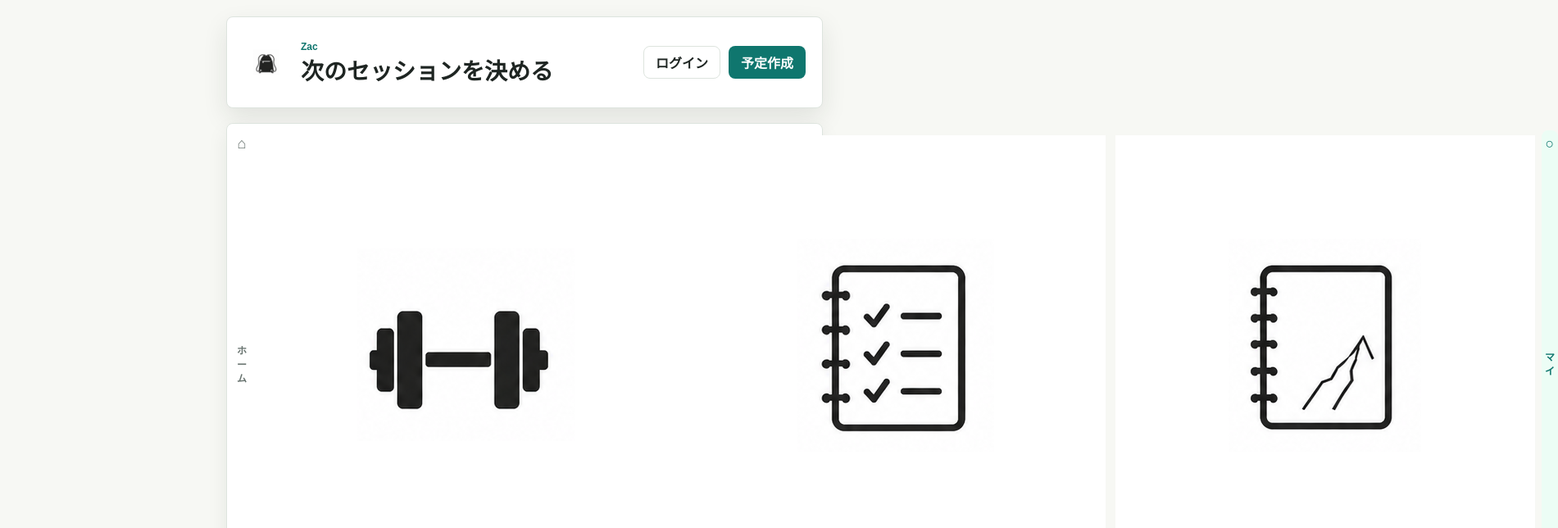
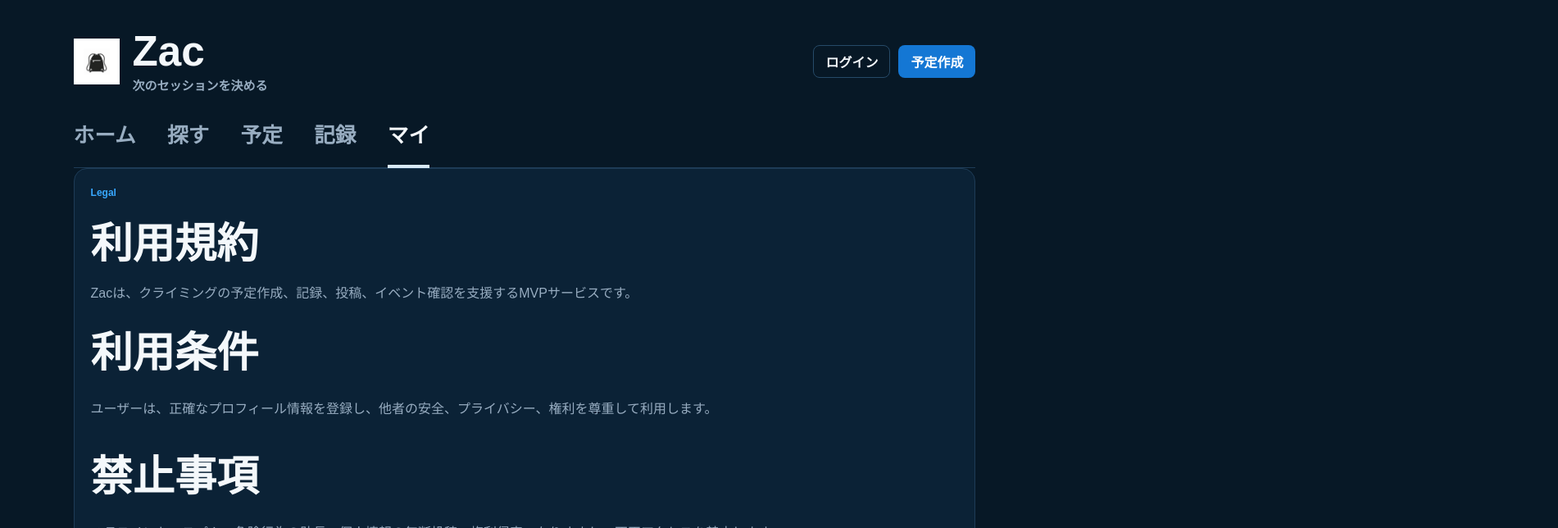
Before and after one commit to kabuto-kohei/zac, a Next.js app in the folder apps/web/: page /legal/terms in a window 1280 px wide. Shown: the top 644 px of the page at 82% size, 1901 px wide, since content can reach past the window. Built offline with nearby package versions, Linux system fonts and the light colour scheme; no server answers.

Commit message:
Web UIをダークテーマに刷新

```diff
--- a/apps/web/app/globals.css
+++ b/apps/web/app/globals.css
@@ -1,14 +1,17 @@
 :root {
-  color-scheme: light;
-  --bg: #f7f8f4;
-  --surface: #ffffff;
-  --ink: #1e2522;
-  --muted: #68736f;
-  --line: #dde4de;
-  --brand: #0f766e;
+  color-scheme: dark;
+  --bg: #071826;
+  --surface: #0b2236;
+  --surface-strong: #0f2f4b;
+  --surface-soft: #0a1f32;
+  --ink: #f4f8fb;
+  --muted: #98adc1;
+  --line: #1e3c57;
+  --brand: #38a8ff;
+  --brand-strong: #1477d4;
   --accent: #f59e0b;
-  --danger: #b45309;
-  --shadow: 0 12px 30px rgba(25, 36, 31, 0.1);
+  --danger: #f59e0b;
+  --shadow: none;
 }
 
 * {
@@ -39,11 +42,11 @@ a {
 .app-shell {
   display: flex;
   flex-direction: column;
-  gap: 18px;
-  width: min(100%, 760px);
+  gap: 0;
+  width: min(100%, 2200px);
   min-height: 100vh;
   margin: 0 auto;
-  padding: 20px 16px 40px;
+  padding: 0 clamp(20px, 7vw, 280px) 96px;
 }
 
 .topbar,
@@ -59,7 +62,7 @@ a {
 .empty-state {
   background: var(--surface);
   border: 1px solid var(--line);
-  border-radius: 8px;
+  border-radius: 16px;
   box-shadow: var(--shadow);
 }
 
@@ -67,15 +70,18 @@ a {
   display: flex;
   align-items: center;
   justify-content: space-between;
-  gap: 16px;
-  min-height: 112px;
-  padding: 20px;
+  gap: 32px;
+  min-height: 126px;
+  padding: 34px 0 22px;
+  background: transparent;
+  border: 0;
+  border-radius: 0;
 }
 
 .topbar-brand {
   display: flex;
   align-items: center;
-  gap: 14px;
+  gap: 16px;
   min-width: 0;
 }
 
@@ -96,18 +102,23 @@ p {
 
 h1 {
   margin-bottom: 0;
-  font-size: 28px;
+  color: var(--ink);
+  font-size: clamp(44px, 4vw, 58px);
   line-height: 1.15;
 }
 
 h2 {
   margin-bottom: 0;
-  font-size: 20px;
+  color: var(--ink);
+  font-size: clamp(30px, 4vw, 56px);
+  line-height: 1.06;
 }
 
 h3 {
   margin-bottom: 6px;
-  font-size: 17px;
+  color: var(--ink);
+  font-size: clamp(20px, 1.7vw, 28px);
+  line-height: 1.35;
 }
 
 p {
@@ -128,7 +139,7 @@ p {
 }
 
 .primary-action {
-  background: var(--brand);
+  background: var(--brand-strong);
   color: white;
 }
 
@@ -139,21 +150,19 @@ p {
 }
 
 .ghost-button {
-  border-color: var(--line);
-  background: white;
+  border-color: #264a68;
+  background: transparent;
   color: var(--ink);
 }
 
 .ghost-button.is-active {
-  border-color: #99f6e4;
-  background: #ecfdf5;
+  border-color: var(--brand);
+  background: rgba(56, 168, 255, 0.13);
   color: var(--brand);
 }
 
 .metric-strip {
-  display: grid;
-  grid-template-columns: repeat(3, 1fr);
-  padding: 14px;
+  display: none;
 }
 
 .metric {
@@ -173,13 +182,14 @@ p {
 
 .stack {
   display: grid;
-  gap: 12px;
+  gap: 28px;
 }
 
 .section-title {
   display: flex;
   align-items: center;
   justify-content: space-between;
+  margin-top: 44px;
 }
 
 .section-title span {
@@ -193,7 +203,7 @@ p {
   grid-template-columns: 58px minmax(0, 1fr);
   gap: 12px;
   align-items: start;
-  padding: 14px;
+  padding: 18px;
 }
 
 .composer-avatar {
@@ -202,7 +212,7 @@ p {
   width: 52px;
   height: 52px;
   border-radius: 50%;
-  background: #ecfdf5;
+  background: #0e3556;
 }
 
 .composer-main {
@@ -216,9 +226,9 @@ p {
   align-items: center;
   min-height: 44px;
   border: 1px solid var(--line);
-  border-radius: 8px;
+  border-radius: 14px;
   padding: 0 12px;
-  background: #f8fafc;
+  background: var(--surface-soft);
   color: var(--muted);
   font-weight: 700;
 }
@@ -236,17 +246,89 @@ p {
   gap: 6px;
   min-height: 36px;
   border: 1px solid var(--line);
-  border-radius: 8px;
-  background: white;
+  border-radius: 999px;
+  background: transparent;
   color: var(--ink);
   font-size: 13px;
+  font-weight: 700;
+}
+
+.topbar-subtitle {
+  margin: 0;
+  color: var(--muted);
+  font-size: 15px;
+  font-weight: 700;
+}
+
+.featured-events {
+  display: grid;
+  gap: 26px;
+  border-top: 1px solid var(--line);
+  padding-top: clamp(46px, 6vw, 86px);
+}
+
+.featured-event-grid {
+  display: grid;
+  grid-template-columns: repeat(3, minmax(0, 1fr));
+  gap: clamp(28px, 4vw, 64px);
+}
+
+.featured-event {
+  display: grid;
+  grid-template-columns: 116px minmax(0, 1fr);
+  gap: 22px;
+  align-items: center;
+  min-width: 0;
+}
+
+.featured-event-thumb {
+  display: grid;
+  place-items: center;
+  width: 116px;
+  height: 116px;
+  border-radius: 20px;
+  background: linear-gradient(135deg, #f8fbff, #d9edff);
+}
+
+.featured-event-copy {
+  display: grid;
+  gap: 8px;
+  min-width: 0;
+}
+
+.featured-event-tag {
+  width: fit-content;
+  border: 1px solid var(--brand);
+  border-radius: 3px;
+  padding: 2px 10px;
+  color: var(--brand);
+  font-size: 15px;
+  font-weight: 700;
+}
+
+.featured-event strong {
+  color: var(--ink);
+  font-size: clamp(22px, 2vw, 30px);
+  line-height: 1.35;
+}
+
+.featured-event small {
+  color: #a9bfd2;
+  font-size: 18px;
+  font-weight: 700;
+}
+
+.featured-more {
+  justify-self: center;
+  color: var(--brand);
+  font-size: 20px;
   font-weight: 700;
 }
 
 .home-shortcuts {
   display: grid;
   grid-template-columns: repeat(3, minmax(0, 1fr));
-  gap: 10px;
+  gap: 14px;
 }
 
 .home-shortcut {
@@ -254,8 +336,8 @@ p {
   gap: 4px;
   min-width: 0;
   border: 1px solid var(--line);
-  border-radius: 8px;
-  padding: 12px;
+  border-radius: 16px;
+  padding: 16px;
   background: var(--surface);
   box-shadow: var(--shadow);
 }
@@ -298,7 +380,7 @@ p {
 .activity-tab {
   border: 1px solid var(--line);
   border-radius: 999px;
-  background: white;
+  background: transparent;
   color: var(--muted);
   font-weight: 700;
   white-space: nowrap;
@@ -330,13 +412,13 @@ p {
 
 .feed-tab.is-active,
 .activity-tab.is-active {
-  border-color: #99f6e4;
-  background: #ecfdf5;
+  border-color: var(--brand);
+  background: rgba(56, 168, 255, 0.13);
   color: var(--brand);
 }
 
 .feed-tab.is-active span {
-  background: white;
+  background: var(--surface);
   color: var(--brand);
 }
 
@@ -345,7 +427,7 @@ p {
   grid-template-columns: minmax(0, 1fr) auto;
   gap: 14px;
   align-items: center;
-  padding: 16px;
+  padding: 18px;
 }
 
 .digest-card h2 {
@@ -360,7 +442,7 @@ p {
 .search-panel {
   background: var(--surface);
   border: 1px solid var(--line);
-  border-radius: 8px;
+  border-radius: 16px;
   box-shadow: var(--shadow);
 }
 
@@ -369,7 +451,7 @@ p {
   grid-template-columns: minmax(0, 1fr) auto;
   gap: 16px;
   align-items: center;
-  padding: 16px;
+  padding: 24px;
 }
 
 .explore-hero h2 {
@@ -390,9 +472,9 @@ p {
   display: grid;
   gap: 2px;
   border: 1px solid var(--line);
-  border-radius: 8px;
+  border-radius: 14px;
   padding: 10px;
-  background: #f8fafc;
+  background: var(--surface-soft);
   color: var(--muted);
   font-size: 12px;
   font-weight: 700;
@@ -407,7 +489,7 @@ p {
 .search-panel {
   display: grid;
   gap: 12px;
-  padding: 14px;
+  padding: 18px;
 }
 
 .filter-chips {
@@ -421,14 +503,14 @@ p {
   border: 1px solid var(--line);
   border-radius: 999px;
   padding: 0 12px;
-  background: white;
+  background: transparent;
   color: var(--muted);
   font-weight: 700;
 }
 
 .filter-chip.is-active {
-  border-color: #99f6e4;
-  background: #ecfdf5;
+  border-color: var(--brand);
+  background: rgba(56, 168, 255, 0.13);
   color: var(--brand);
 }
 
@@ -453,10 +535,25 @@ p {
 
 .content-card {
   display: grid;
-  grid-template-columns: 86px minmax(0, 1fr) auto;
-  gap: 14px;
+  grid-template-columns: 128px minmax(0, 1fr);
+  gap: 26px;
   align-items: center;
-  padding: 12px;
+  min-width: 0;
+  border: 0;
+  padding: 0;
+  background: transparent;
+}
+
+.content-card > .ghost-button {
+  grid-column: 2;
+  justify-self: start;
+}
+
+.feed-grid {
+  display: grid;
+  grid-template-columns: repeat(2, minmax(0, 1fr));
+  column-gap: clamp(58px, 7vw, 110px);
+  row-gap: 52px;
 }
 
 .card-message {
@@ -478,12 +575,12 @@ p {
 }
 
 .card-meta-row span {
-  border: 1px solid var(--line);
+  border: 0;
   border-radius: 999px;
-  padding: 3px 8px;
-  background: #f8fafc;
-  color: var(--muted);
-  font-size: 12px;
+  padding: 0;
+  background: transparent;
+  color: #8fa8be;
+  font-size: 16px;
   font-weight: 700;
 }
 
@@ -495,7 +592,7 @@ p {
 }
 
 .wide-card {
-  padding: 16px;
+  padding: 18px;
 }
 
 .hero-card {
@@ -515,9 +612,9 @@ p {
 .avatar {
   display: grid;
   place-items: center;
-  min-height: 72px;
-  border-radius: 8px;
-  background-color: #dbeafe;
+  min-height: 128px;
+  border-radius: 20px;
+  background-color: var(--surface-strong);
 }
 
 .avatar {
@@ -563,9 +660,10 @@ p {
 .search-box input {
   min-height: 44px;
   border: 1px solid var(--line);
-  border-radius: 8px;
+  border-radius: 12px;
   padding: 0 12px;
-  background: white;
+  background: var(--surface-soft);
+  color: var(--ink);
 }
 
 .profile-panel {
@@ -587,9 +685,9 @@ p {
   display: grid;
   gap: 2px;
   border: 1px solid var(--line);
-  border-radius: 8px;
+  border-radius: 12px;
   padding: 8px;
-  background: #f8fafc;
+  background: var(--surface-soft);
   color: var(--muted);
   font-size: 12px;
   font-weight: 700;
@@ -629,9 +727,9 @@ p {
   display: grid;
   gap: 3px;
   border: 1px solid var(--line);
-  border-radius: 8px;
+  border-radius: 12px;
   padding: 10px 12px;
-  background: #f8fafc;
+  background: var(--surface-soft);
 }
 
 .mini-list-item span,
@@ -659,10 +757,10 @@ p {
   grid-template-columns: minmax(0, 1fr) auto;
   gap: 14px;
   align-items: center;
-  border: 1px solid #99f6e4;
-  border-radius: 8px;
-  padding: 16px;
-  background: #ecfdf5;
+  border: 1px solid #1c5d84;
+  border-radius: 16px;
+  padding: 18px;
+  background: rgba(10, 35, 55, 0.72);
 }
 
 .guest-banner p:last-child,
@@ -671,7 +769,7 @@ p {
 }
 
 .guest-composer .composer-input {
-  background: #ecfdf5;
+  background: rgba(56, 168, 255, 0.13);
   color: var(--brand);
 }
 
@@ -712,9 +810,9 @@ p {
   width: 100%;
   min-height: 40px;
   border: 1px solid var(--line);
-  border-radius: 8px;
+  border-radius: 12px;
   padding: 0 12px;
-  background: white;
+  background: var(--surface-soft);
   color: var(--ink);
 }
 
@@ -727,16 +825,16 @@ p {
 .comment-item {
   margin: 0;
   border: 1px solid var(--line);
-  border-radius: 8px;
+  border-radius: 12px;
   padding: 10px 12px;
-  background: #f8fafc;
+  background: var(--surface-soft);
   color: var(--ink);
 }
 
 .form-panel {
   display: grid;
   gap: 18px;
-  padding: 18px;
+  padding: 20px;
 }
 
 .form-heading {
@@ -764,9 +862,9 @@ p {
   width: 100%;
   min-height: 44px;
   border: 1px solid var(--line);
-  border-radius: 8px;
+  border-radius: 12px;
   padding: 0 12px;
-  background: white;
+  background: var(--surface-soft);
   color: var(--ink);
 }
 
@@ -797,7 +895,7 @@ p {
   border: 1px solid var(--line);
   border-radius: 999px;
   padding: 4px 8px;
-  background: #f8fafc;
+  background: var(--surface-soft);
   color: var(--ink);
   font-size: 12px;
 }
@@ -814,11 +912,11 @@ p {
 
 .success-message {
   margin: 0;
-  border: 1px solid #99f6e4;
+  border: 1px solid var(--brand);
   border-radius: 8px;
   padding: 12px;
-  background: #ecfdf5;
-  color: #0f766e;
+  background: rgba(56, 168, 255, 0.13);
+  color: var(--brand);
   font-weight: 700;
 }
 
@@ -835,29 +933,27 @@ p {
 }
 
 .bottom-nav {
-  position: sticky;
-  top: 12px;
+  position: static;
   z-index: 10;
-  display: grid;
-  grid-template-columns: repeat(5, 1fr);
-  gap: 4px;
+  display: flex;
+  gap: clamp(22px, 3vw, 48px);
   width: 100%;
-  padding: 8px;
-  background: rgba(255, 255, 255, 0.96);
-  border: 1px solid var(--line);
-  border-radius: 8px;
-  box-shadow: 0 10px 24px rgba(25, 36, 31, 0.08);
+  border-bottom: 1px solid var(--line);
+  padding: 0 0 0;
+  background: transparent;
+  box-shadow: none;
 }
 
 .nav-item {
-  display: grid;
-  justify-items: center;
-  gap: 3px;
-  min-height: 48px;
-  border-radius: 8px;
-  padding: 6px 4px;
+  position: relative;
+  display: flex;
+  align-items: center;
+  gap: 8px;
+  min-height: 66px;
+  border-radius: 0;
+  padding: 0 0 18px;
   color: var(--muted);
-  font-size: 12px;
+  font-size: clamp(19px, 2vw, 28px);
   font-weight: 700;
 }
 
@@ -865,14 +961,58 @@ p {
   font-size: 18px;
 }
 
+.nav-item img,
+.nav-item span[aria-hidden] {
+  display: none;
+}
+
 .nav-item.active {
-  background: #ecfdf5;
-  color: var(--brand);
+  background: transparent;
+  color: var(--ink);
+}
+
+.nav-item.active::after {
+  position: absolute;
+  right: 0;
+  bottom: -1px;
+  left: 0;
+  height: 4px;
+  background: #d8e9f6;
+  content: "";
 }
 
 @media (max-width: 460px) {
   .app-shell {
     padding-bottom: 112px;
+  }
+
+  h1 {
+    font-size: 34px;
+  }
+
+  h2 {
+    font-size: 34px;
+  }
+
+  h3 {
+    font-size: 22px;
+  }
+
+  .featured-event-grid,
+  .feed-grid {
+    grid-template-columns: 1fr;
+  }
+
+  .featured-event {
+    grid-template-columns: 116px minmax(0, 1fr);
+  }
+
+  .featured-event strong {
+    font-size: 22px;
+  }
+
+  .featured-event small {
+    font-size: 16px;
   }
 
   .bottom-nav {
@@ -889,6 +1029,15 @@ p {
     border-left: 0;
     border-radius: 0;
     box-shadow: 0 -10px 24px rgba(25, 36, 31, 0.08);
+  }
+
+  .nav-item {
+    display: grid;
+    justify-items: center;
+    gap: 3px;
+    min-height: 48px;
+    padding: 6px 4px;
+    font-size: 12px;
   }
 
   .content-card {
@@ -952,10 +1101,6 @@ p {
     grid-template-columns: 1fr;
   }
 
-  h1 {
-    font-size: 24px;
-  }
-
   .topbar {
     align-items: stretch;
     flex-direction: column;
@@ -969,3 +1114,15 @@ p {
     flex: 1 1 130px;
   }
 }
+
+@media (min-width: 461px) and (max-width: 900px) {
+  .app-shell {
+    padding-right: clamp(24px, 6vw, 56px);
+    padding-left: clamp(24px, 6vw, 56px);
+  }
+
+  .featured-event-grid,
+  .feed-grid {
+    grid-template-columns: 1fr;
+  }
+}
--- a/apps/web/src/features/home/app-shell.tsx
+++ b/apps/web/src/features/home/app-shell.tsx
@@ -28,8 +28,8 @@ export function AppShell({
         <div className="topbar-brand">
           <ZacIcon icon="logo" size={56} />
           <div>
-            <p className="eyebrow">Zac</p>
-            <h1>次のセッションを決める</h1>
+            <h1>Zac</h1>
+            <p className="topbar-subtitle">次のセッションを決める</p>
           </div>
         </div>
         {action ?? <ShellActions />}
```
Also changed, not shown: apps/web/src/features/home/feed-experience.tsx (+38 -1 lines), 1 other file (tests, documents, lock files or other folders).
